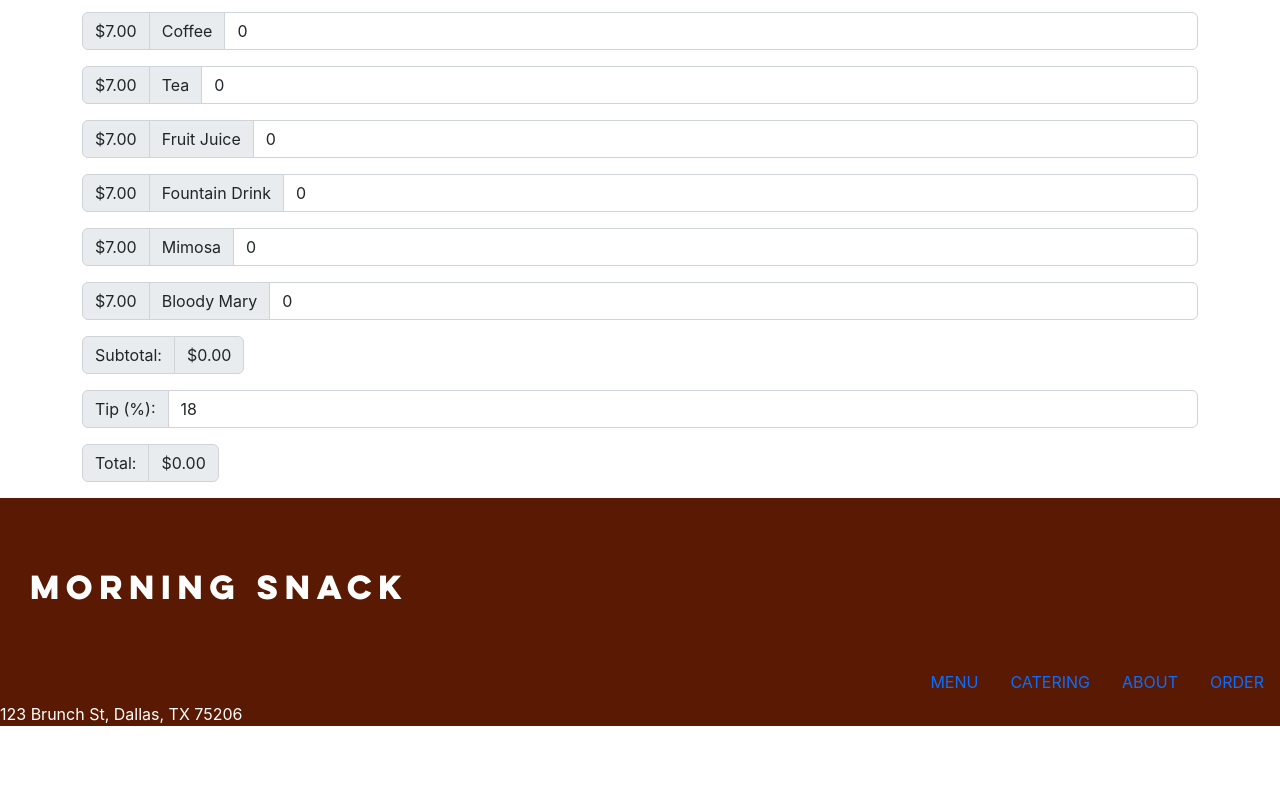
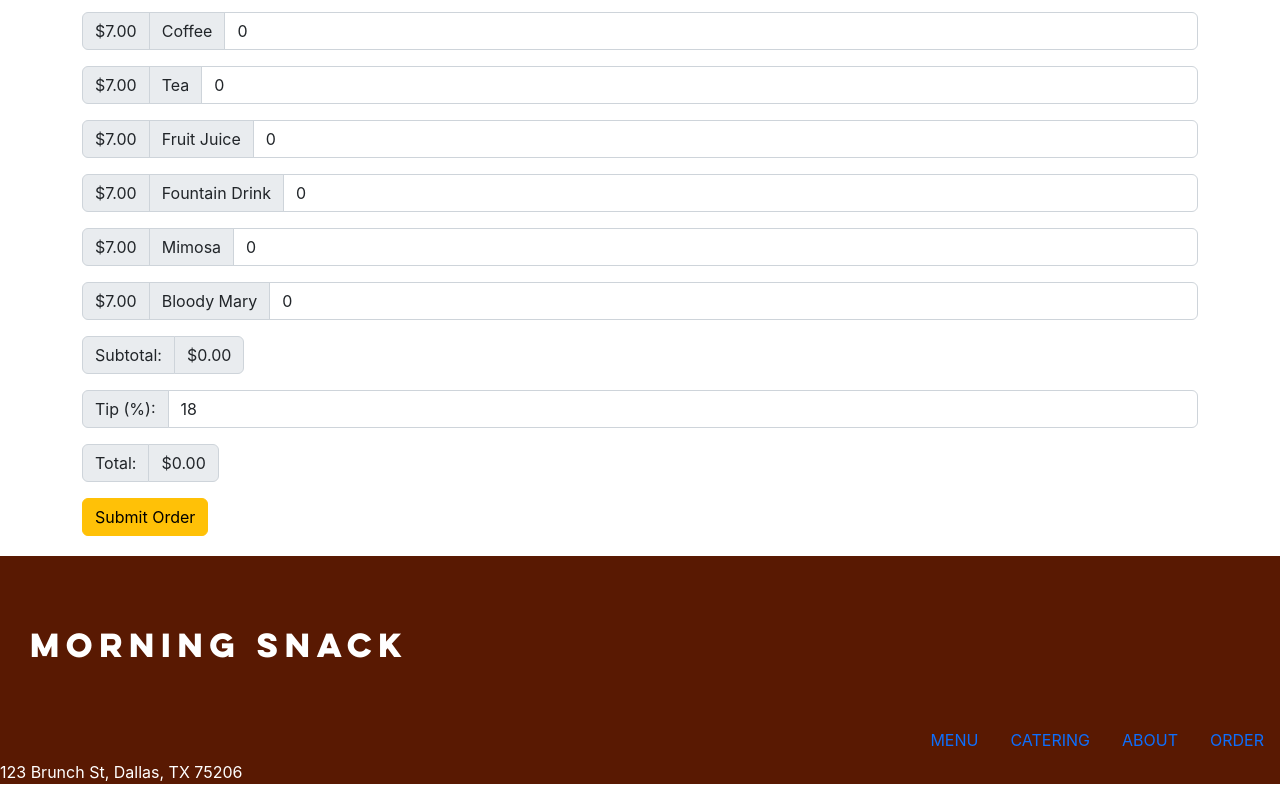
Before and after one commit to michellenicolephillips/morning-snack, a React (Create React App) app: page /order in a window 1280 px wide. Shown: the part 2423-3223 px from the top of the page. Before the commit the page ends 3165 px from the top, so only its background shows below. Built offline with nearby package versions, Linux system fonts and the light colour scheme.

Commit message:
basic modal thanking for order on submit

```diff
--- a/src/App.scss
+++ b/src/App.scss
@@ -265,7 +265,10 @@ margin-bottom: 50px;
      padding-top: 20px;
      padding-bottom: 20px;
  }
-
+ .orderButton {
+    color: black;
+    margin-bottom: 20px;
+}
 
 
 //ABOUT US
--- a/src/pages/Order.js
+++ b/src/pages/Order.js
@@ -1,5 +1,5 @@
 import React from 'react';
-import { Container, Form, InputGroup, FormControl } from 'react-bootstrap';
+import { Container, Form, InputGroup, FormControl, Button, Modal } from 'react-bootstrap';
 
 class Order extends React.Component {
      constructor(props) {
@@ -45,9 +45,16 @@ class Order extends React.Component {
                     { id: 6, name: "Bloody Mary", price: 7, quantity: 0 }
                ],
                tipPercentage: 18,
-               total: 0
-          }
+               total: 0,
+               showOrderConfirmation: false
+          };
+          this.handleClose = this.handleClose.bind(this);
+          this.handleShow = this.handleShow.bind(this);
      }
+
+     handleClose = () => this.setState({ showOrderConfirmation: false });
+     handleShow = () => this.setState({ showOrderConfirmation: true });
+
 
      handleQuantityChange(e, category, item) {
           const quantity = parseInt(e.target.value);
@@ -94,8 +101,8 @@ class Order extends React.Component {
                <div>
                     <div className="orderHero"></div>
                     <p id="orderIntro" className="text-center justify-content-center">Not in the mood to dine in?
-                    <strong> Morning Snack</strong> offers take out so you can take your brunch wherever you'd like!
-                    When your order is ready, see the host stand to pick it up.
+                         <strong> Morning Snack</strong> offers take out so you can take your brunch wherever you'd like!
+                         When your order is ready, see the host stand to pick it up.
                     </p>
                     <h1 className="pageHeader text-center">ORDER NOW</h1>
                     <Container>
@@ -203,7 +210,23 @@ class Order extends React.Component {
                                    <InputGroup.Text>${this.calculateTotal().toFixed(2)}</InputGroup.Text>
                               </InputGroup>
                          </Form>
+                         <Button className="orderButton" variant="warning" onClick={this.handleShow}>Submit Order</Button>
                     </Container>
+                    <Modal
+                         show={this.state.showOrderConfirmation}
+                         onHide={this.handleClose}
+                         backdrop="static"
+                         keyboard={false}
+                    >
+                         <Modal.Body className="col row align-items-start">
+                             Thank you for your order!
+                         </Modal.Body>
+
+                         <Modal.Footer>
+                              <Button variant="secondary" onClick={this.handleClose}>Close</Button>
+                         </Modal.Footer>
+
+                    </Modal>
                </div>
           )
      }
```
